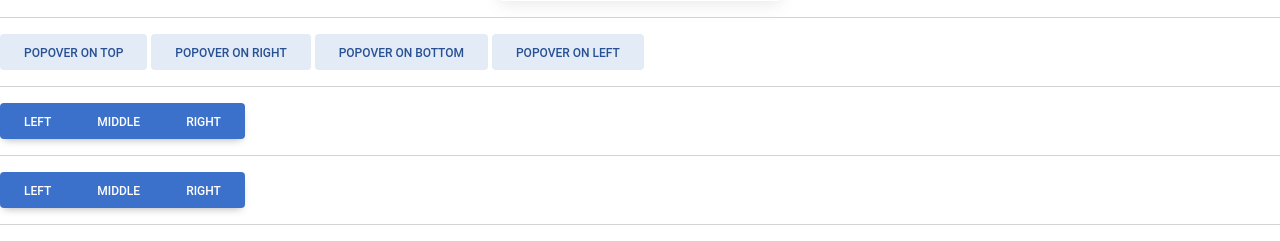
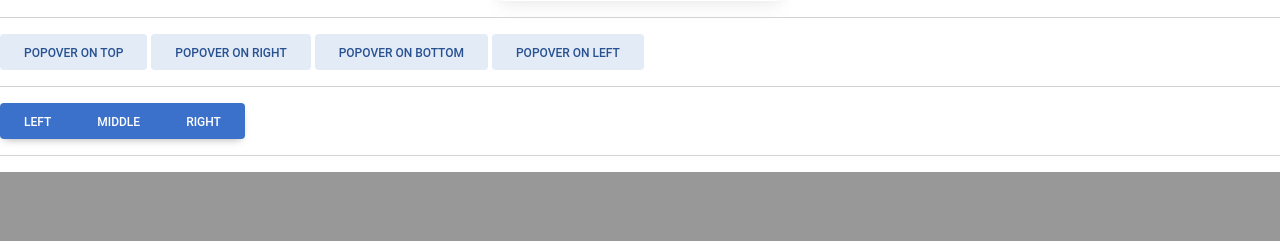
Before and after one commit to Ammuisu/mdb5method, a Django app: page /first/ in a window 1280 px wide. Shown: the part 1619-1860 px from the top of the page. After the commit the page ends 1791 px from the top, so only its background shows below. Run offline with Django 4.2, Linux system fonts and the light colour scheme.

Commit message:
first commit

```diff
--- a/templates/first.html
+++ b/templates/first.html
@@ -152,11 +152,7 @@
     <button type="button" class="btn btn-primary">Middle</button>
     <button type="button" class="btn btn-primary">Right</button>
   </div><hr>
-  <div class="btn-group" role="group" aria-label="Basic example">
-    <button type="button" class="btn btn-primary">Left</button>
-    <button type="button" class="btn btn-primary">Middle</button>
-    <button type="button" class="btn btn-primary">Right</button>
-  </div><hr>
+
   <!-- Carousel wrapper -->
     <script src="{% static 'js/mdb.min.js' %}"></script>
 </body>
```
